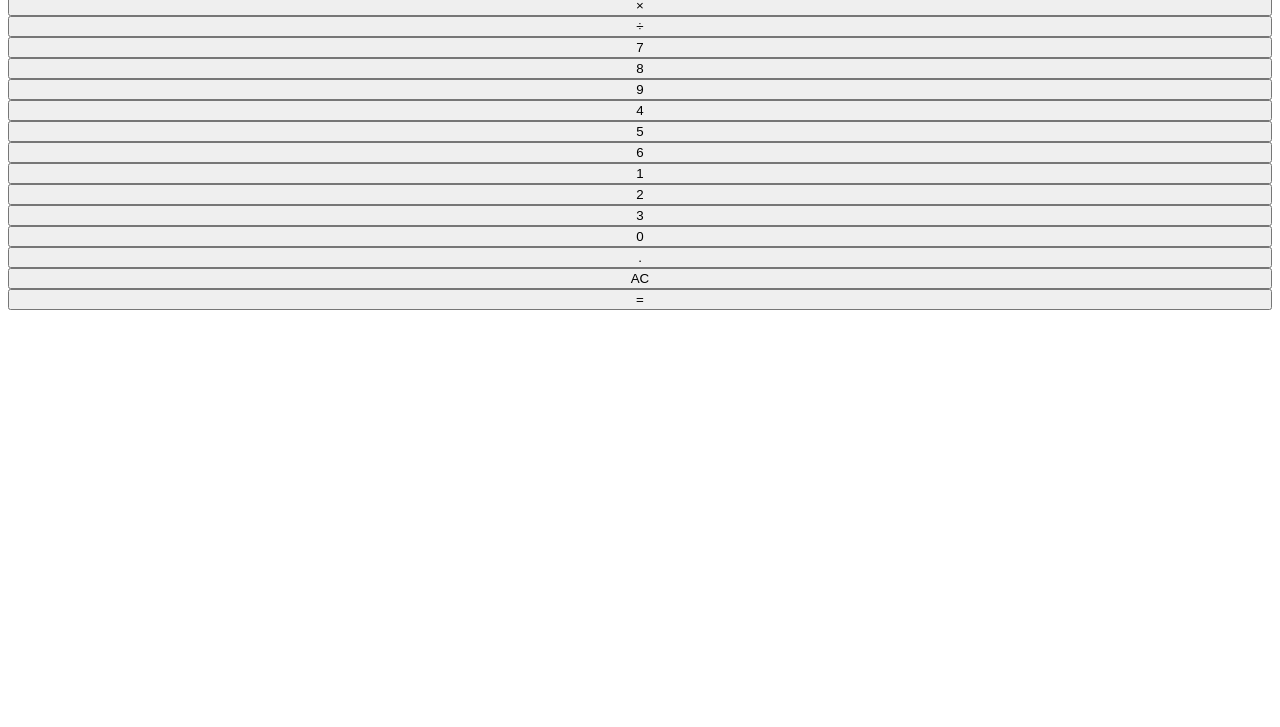
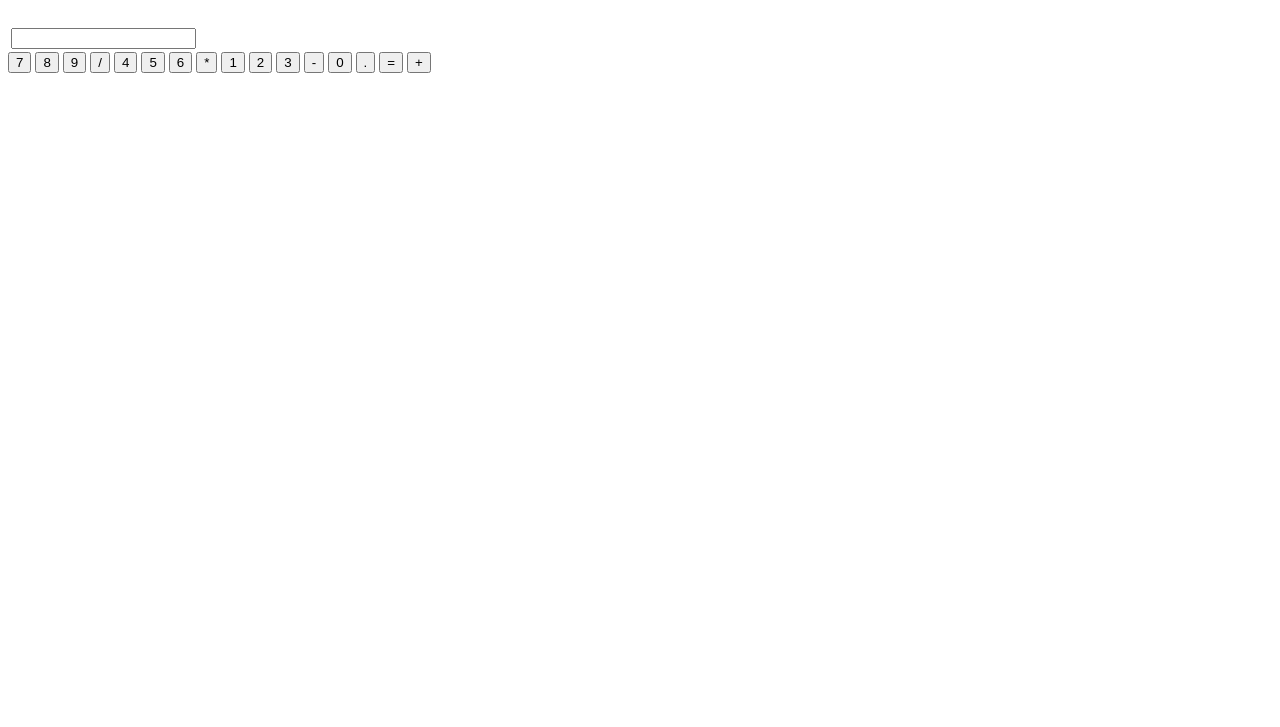
Before and after one commit to Asantowasso/JS-Calculator, a plain HTML site: page index.html in a window 1280 px wide. Shown: the part 73-800 px from the top of the page. Drawn offline with Linux system fonts and the light colour scheme.

Commit message:
changed HTML layout

```diff
--- a/index.html
+++ b/index.html
@@ -10,27 +10,40 @@
     <title>Calculator</title>
   </head>
   <body>
-    <div class="calculator">
-      <div class="calculator__display">0</div>
-      <div class="calculator__keys">
-        <button class="key--operator" data-action="add">+</button>
-        <button class="key--operator" data-action="add">-</button>
-        <button class="key--operator" data-action="add">&times;</button>
-        <button class="key--operator" data-action="add">÷</button>
-        <button>7</button>
-        <button>8</button>
-        <button>9</button>
-        <button>4</button>
-        <button>5</button>
-        <button>6</button>
-        <button>1</button>
-        <button>2</button>
-        <button>3</button>
-        <button>0</button>
-        <button data-action="decimal">.</button>
-        <button data-action="decimal">AC</button>
-        <button class="key--equal" data-action="calculate">=</button>
-      </div>
+    <h1 style="text-align: center">Calculator with JS</h1>
+
+    <div class = "container">
+      <br>
+
+      <table>
+        <tr>
+
+          <td colspan="3"><input type="text" id='result' class='screen' style="text-align: right;"></td>
+
+
+        </tr>
+
+
+      </table>
+
+      <div class="keys">
+        <input type="button" value="7" class="button" onClick="display('7')"></input>
+        <input type="button" value="8" class="button" onClick="display('8')"></input>
+        <input type="button" value="9" class="button" onClick="display('9')"></input>
+        <input type="button" value="/" class="button" onClick="display('/')"></input>
+        <input type="button" value="4" class="button" onClick="display('4')"></input>
+        <input type="button" value="5" class="button" onClick="display('5')"></input>
+        <input type="button" value="6" class="button" onClick="display('6')"></input>
+        <input type="button" value="*" class="button" onClick="display('*')"></input>
+        <input type="button" value="1" class="button" onClick="display('1')"></input>
+        <input type="button" value="2" class="button" onClick="display('2')"></input>
+        <input type="button" value="3" class="button" onClick="display('3')"></input>
+        <input type="button" value="-" class="button" onClick="display('-')"></input>
+        <input type="button" value="0" class="button" onClick="display('0')"></input>
+        <input type="button" value="." class="button" onClick="display('.')"></input>
+        <input type="button" value="=" class="button" onClick="display('=')"></input>
+        <input type="button" value="+" class="button" onClick="display('+')"></input>
+        </div>
     </div>
-  </body>
+    </body>
 </html>
--- a/script.js
+++ b/script.js
@@ -2,30 +2,4 @@
 // Event listeners for the buttons
 // Function to calculate the operations use "getelementbyID?"
 
-const calculator = document.querySelector('.calculator')
-const keys = document.querySelector('.calculator__keys')
-
-//We can add an event listener to all the keys this way
-keys.addEventListener('click', e => {
-  if (e.target.matches('button')){
-    //This will create an action
-    const key = e.target
-    const action = key.dataset.action
-  if(
-  action === 'add' ||
-  action === 'subtract' ||
-  action === 'multiply' ||
-  action === 'divide'
-) {
-  console.log('operator key!')
-}
-
-
-  }
-})
-
-if (!action) {
-  console.log('number key!')
-
-
-}
+//We will need functions to clear the screen, display inputs and solve what the user enters
```
